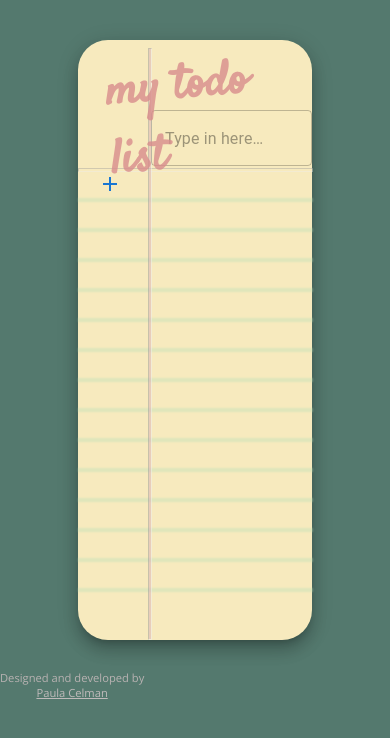
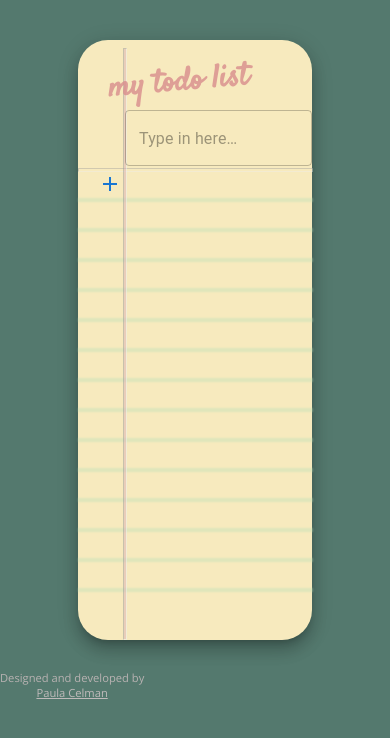
Before and after one commit to pcelman/Todo-MaterialUI, a React (Create React App) app: page / in a window 390 px wide. Shown: the top 738 px of the page. Built offline with nearby package versions, Linux system fonts and the light colour scheme.

Commit message:
media query

```diff
--- a/src/App.css
+++ b/src/App.css
@@ -86,3 +86,23 @@ body {
 .link a {
   color: rgb(191, 186, 186);
 }
+@media screen and (max-width: 480px) {
+.paper h2 {
+  margin-top: 50px;
+  font-size: 2rem;
+}
+
+.App .vertical {
+  margin-left: 45px;
+}
+
+.form {
+  margin-top: 70px;
+  margin-left: 47px;
+}
+.todoList {
+  margin-top: 0px;
+  margin-left: 0px;
+}
+
+}
```
